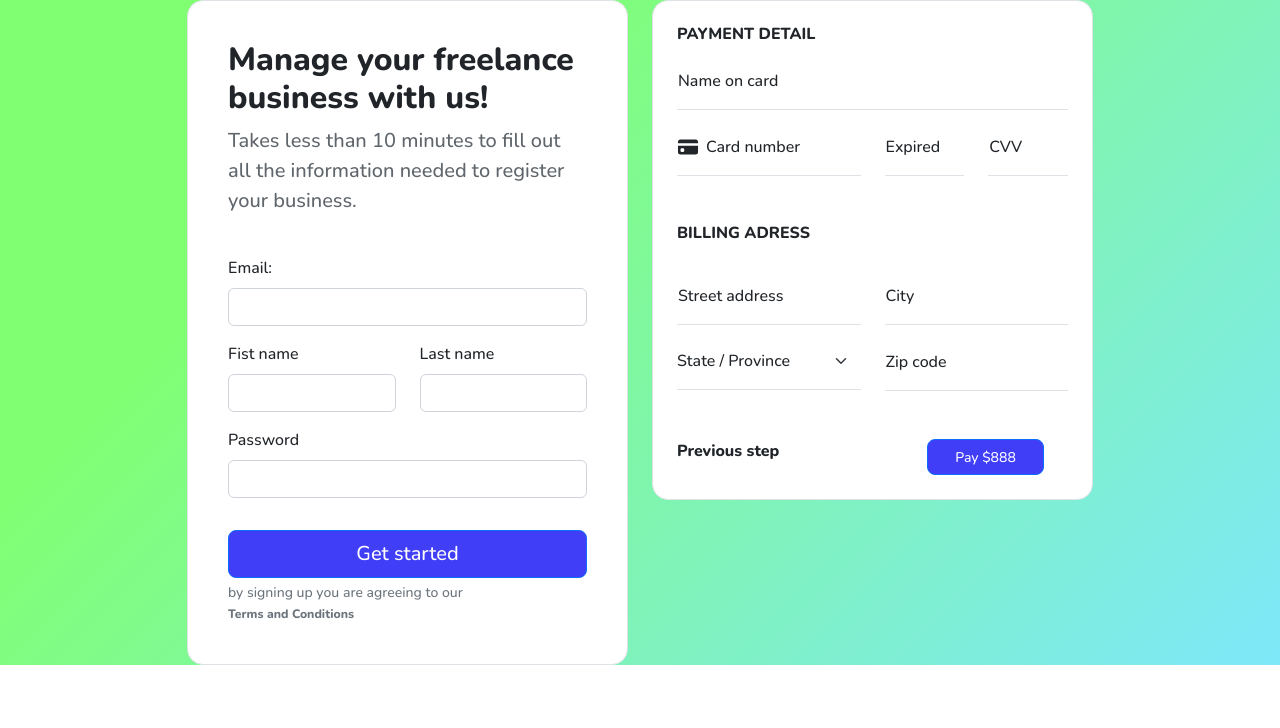
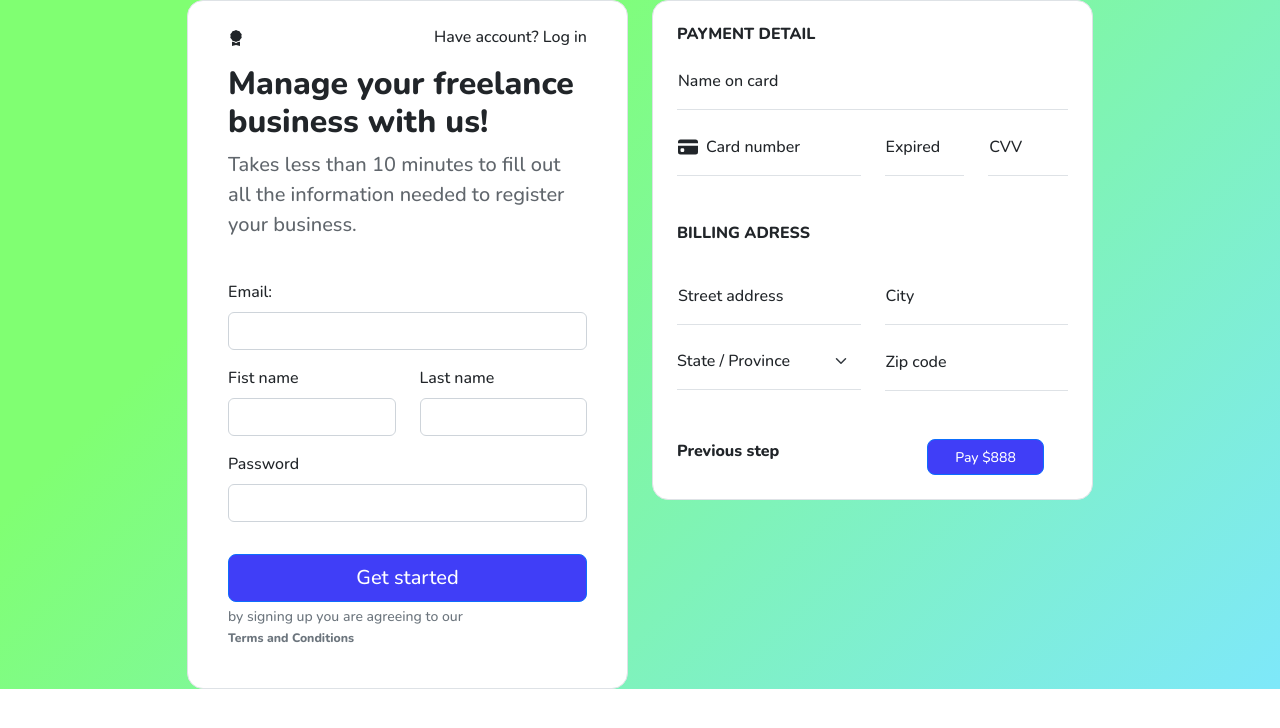
Before and after one commit to jonathasVeiga/Bootstrap, a plain HTML site: page 7_FORMULÁRIO/exercicio_solo/index.html in a window 1280 px wide. Drawn offline with nearby package versions, Linux system fonts and the light colour scheme.

Commit message:
adicionado uma nav-bar

```diff
--- a/7_FORMULÁRIO/exercicio_solo/index.html
+++ b/7_FORMULÁRIO/exercicio_solo/index.html
@@ -21,6 +21,23 @@
             <div class="col-sm-10 col-md-8 col-lg-6 col-xl-5 col-xxl-5">
                 <form class="form bg-white border rounded-4 p-3">
                     <div class="row p-4 gy-3">
+                        <header class="row p-0 m-0 ">
+
+                            <div class="col-6">
+                                <a class="navbar-brand" href="#">
+                                    <svg xmlns="http://www.w3.org/2000/svg" width="16" height="16" fill="currentColor" class="bi bi-award-fill" viewBox="0 0 16 16">
+                                        <path d="m8 0 1.669.864 1.858.282.842 1.68 1.337 1.32L13.4 6l.306 1.854-1.337 1.32-.842 1.68-1.858.282L8 12l-1.669-.864-1.858-.282-.842-1.68-1.337-1.32L2.6 6l-.306-1.854 1.337-1.32.842-1.68L6.331.864 8 0z"/>
+                                        <path d="M4 11.794V16l4-1 4 1v-4.206l-2.018.306L8 13.126 6.018 12.1 4 11.794z"/>
+                                    </svg>
+                                </a>
+                            </div>
+
+                            <div class="col-6 nav-item d-flex justify-content-end">
+                                <span>Have account?</span>
+                                <a href="#" class="nav-link text-decoration-none d-inline ms-1">Log in</a>
+                            </div>
+
+                        </header>
                         <legend>
                             <h1 class="fs-2 fw-bolder">Manage your freelance business with us!</h1>
                             <p class="fs-5">
```
